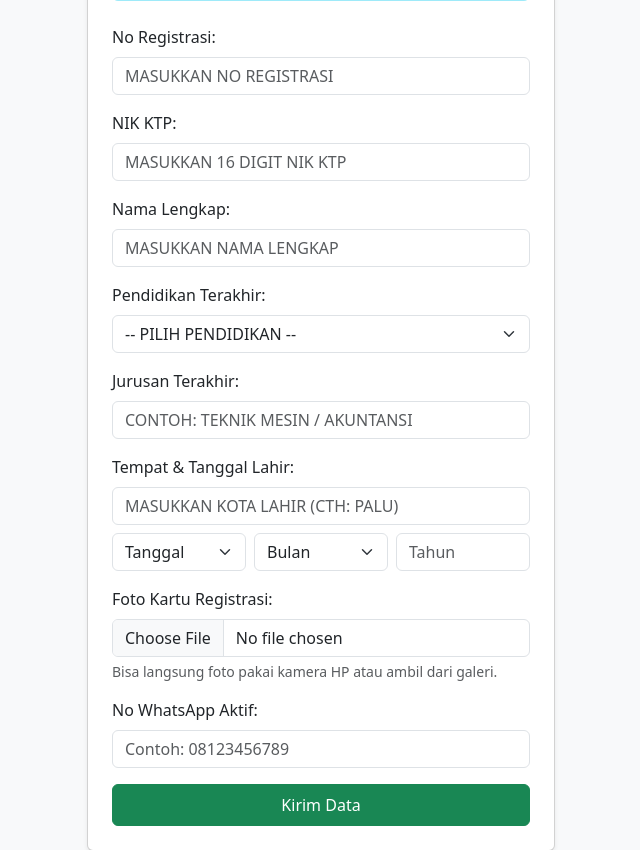
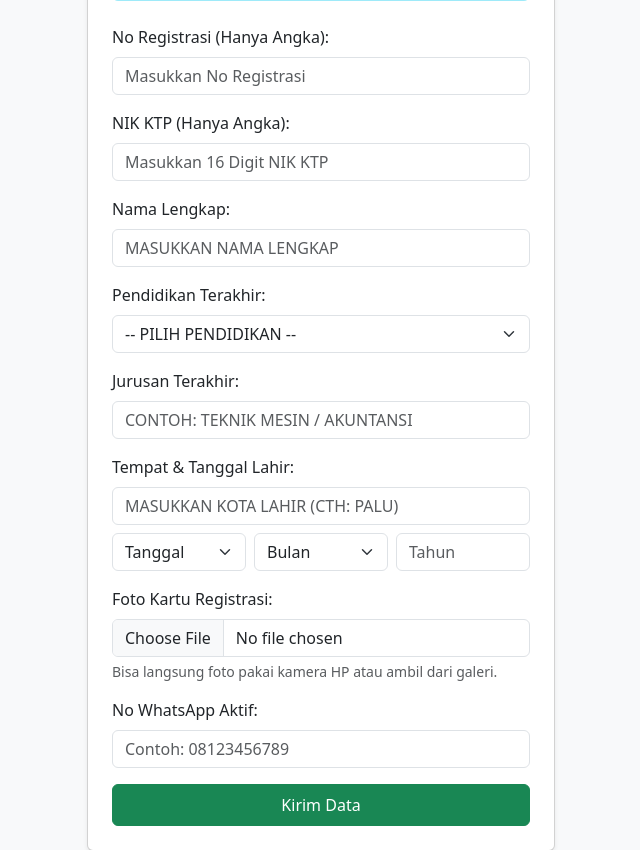
Before and after one commit to urusaitomodachi-design/sistem-rekrutment, a Flask app: template templates/form.html in a window 1280 px wide. Shown: the part 153-1003 px from the top of the page, without its empty margins (319-959 px from the left). Run offline with Flask 3, Linux system fonts and the light colour scheme; the template is opened without the code that fills it, so the values that code supplies are empty; some libraries are stand-ins or nearby versions.

Commit message:
Update form.html

```diff
--- a/templates/form.html
+++ b/templates/form.html
@@ -17,12 +17,12 @@
 
             <form id="applyForm" method="POST" enctype="multipart/form-data">
                 <div class="mb-3">
-                    <label class="form-label">No Registrasi:</label>
-                    <input type="text" name="reg_no" class="form-control text-uppercase" placeholder="Masukkan No Registrasi" required>
+                    <label class="form-label">No Registrasi (Hanya Angka):</label>
+                    <input type="text" name="reg_no" class="form-control" placeholder="Masukkan No Registrasi" inputmode="numeric" pattern="[0-9]*" oninput="this.value = this.value.replace(/[^0-9]/g, '')" required>
                 </div>
                 <div class="mb-3">
-                    <label class="form-label">NIK KTP:</label>
-                    <input type="text" name="nik" class="form-control text-uppercase" placeholder="Masukkan 16 Digit NIK KTP" required>
+                    <label class="form-label">NIK KTP (Hanya Angka):</label>
+                    <input type="text" name="nik" class="form-control" placeholder="Masukkan 16 Digit NIK KTP" inputmode="numeric" pattern="[0-9]*" oninput="this.value = this.value.replace(/[^0-9]/g, '')" required>
                 </div>
                 <div class="mb-3">
                     <label class="form-label">Nama Lengkap:</label>
@@ -95,12 +95,12 @@
                     <label class="form-label">No WhatsApp Aktif:</label>
                     <input type="tel" name="whatsapp" class="form-control" placeholder="Contoh: 08123456789" required>
                 </div>
-                <button type="submit" class="btn btn-success w-100 py-2">Kirim Data</button>
+                <button type="submit" class="btn btn-success w-100 py-2" id="submitBtn">Kirim Data</button>
             </form>
         </div>
     </div>
 
-    <!-- Bootstrap Modal Konfirmasi -->
+    <!-- Bootstrap Modal Konfirmasi dengan Animasi Loading -->
     <div class="modal fade" id="confirmModal" tabindex="-1" aria-labelledby="confirmModalLabel" aria-hidden="true">
         <div class="modal-dialog modal-dialog-centered">
             <div class="modal-content">
@@ -113,7 +113,9 @@
                 </div>
                 <div class="modal-footer">
                     <button type="button" class="btn btn-secondary btn-sm" data-bs-dismiss="modal">Cek Kembali</button>
-                    <button type="button" class="btn btn-success btn-sm" id="confirmSubmitBtn">Ya, Kirim Data</button>
+                    <button type="button" class="btn btn-success btn-sm" id="confirmSubmitBtn">
+                        Ya, Kirim Data
+                    </button>
                 </div>
             </div>
         </div>
@@ -124,6 +126,7 @@
         const applyForm = document.getElementById('applyForm');
         const confirmModal = new bootstrap.Modal(document.getElementById('confirmModal'));
         const confirmSubmitBtn = document.getElementById('confirmSubmitBtn');
+        const submitBtn = document.getElementById('submitBtn');
         let isConfirmed = false;
 
         applyForm.addEventListener('submit', function(e) {
@@ -140,6 +143,14 @@
         confirmSubmitBtn.addEventListener('click', function() {
             isConfirmed = true;
             confirmModal.hide();
+
+            // Ubah tombol utama menjadi animasi loading (spinner)
+            submitBtn.disabled = true;
+            submitBtn.innerHTML = `
+                <span class="spinner-border spinner-border-sm" role="status" aria-hidden="true"></span>
+                Sedang Mengirim Data...
+            `;
+
             applyForm.submit();
         });
     </script>
```
